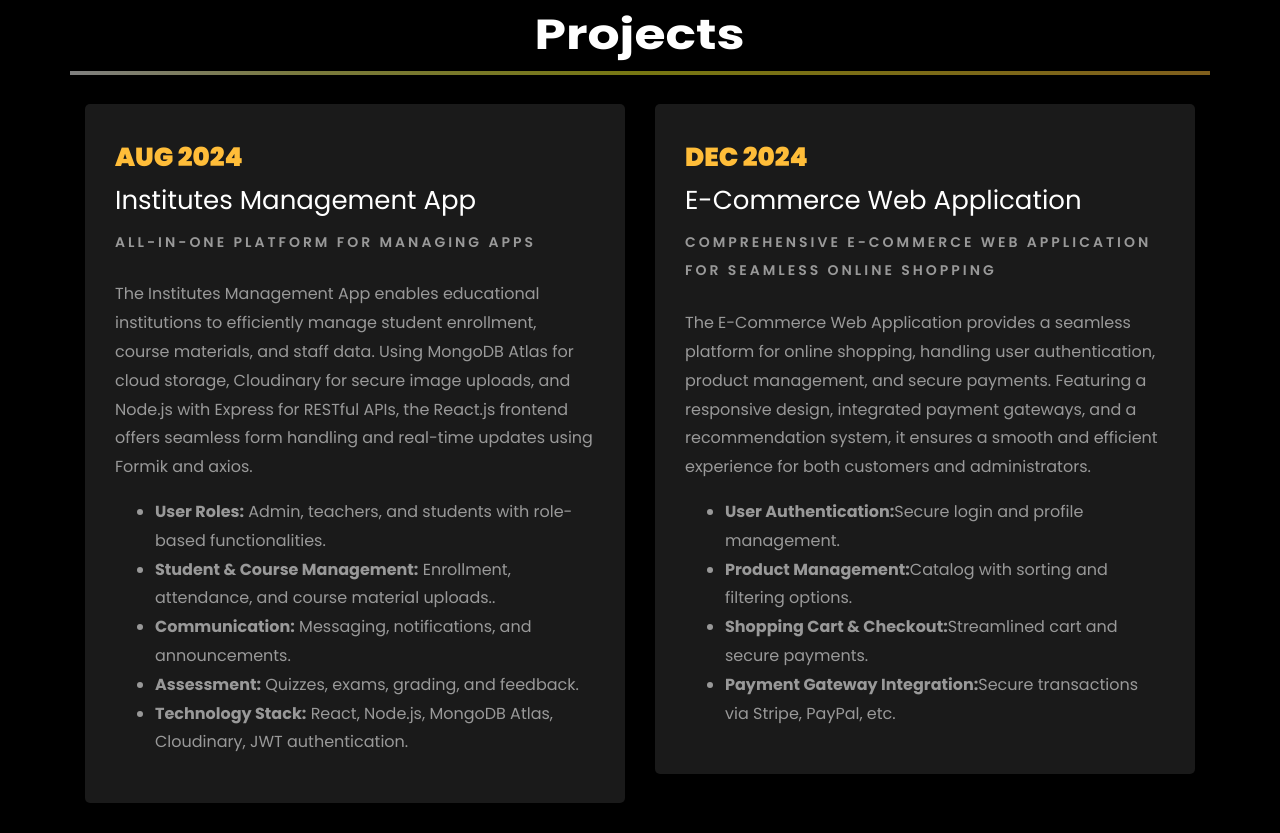
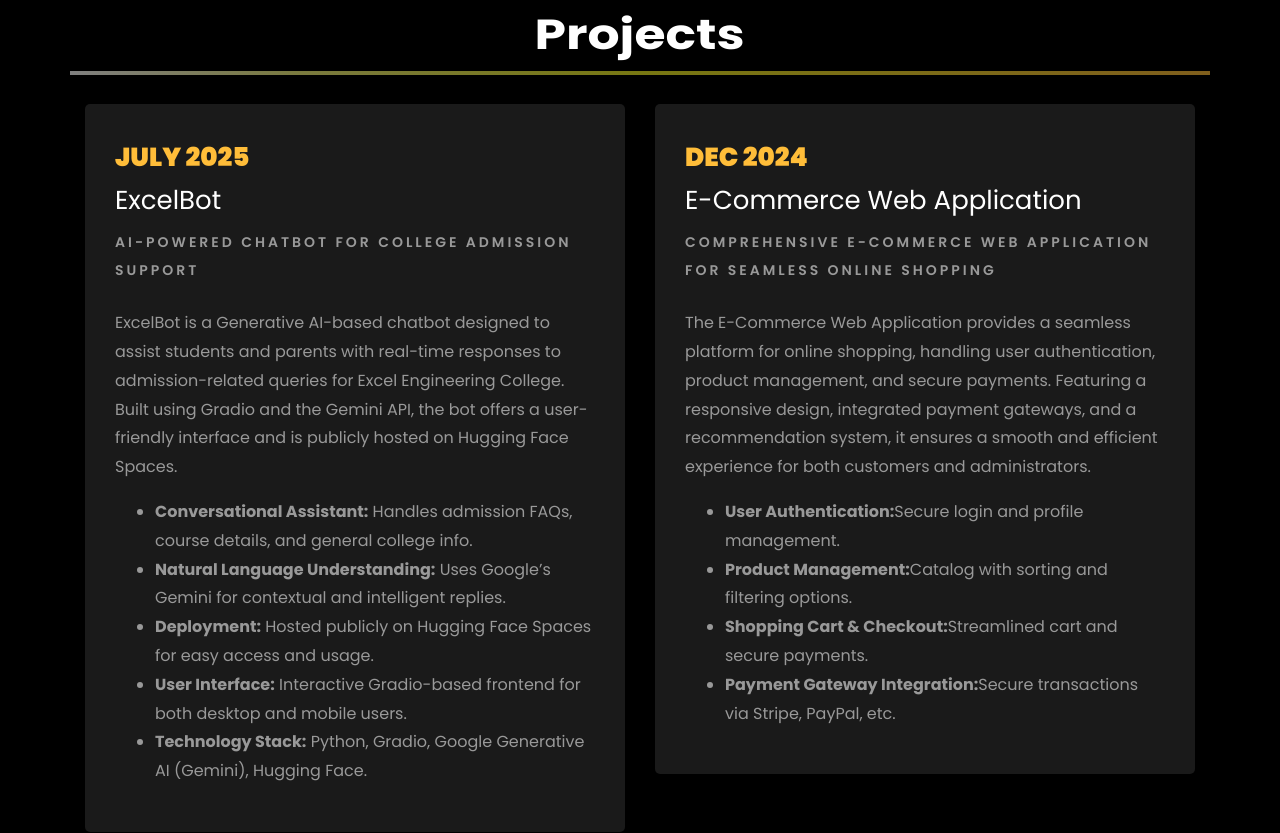
Before and after one commit to Mohitrxl/My_Personal_Portfolio, a plain HTML site: page index.html in a window 1280 px wide. Shown: the part 2684-3517 px from the top of the page. Drawn offline with Linux system fonts and the light colour scheme; files whose address does not match are found by name.

Commit message:
Gen Ai resume updated

```diff
--- a/index.html
+++ b/index.html
@@ -439,26 +439,20 @@ My short-term goal is to secure a role in the IT industry, where I can apply  AI
       <div class="row">
         <div class="col-md-6">
           <div class="resume-wrap ftco-animate">
-            <span class="date">AUG 2024</span>
-            <h2>Institutes Management App
-            </h2>
-            <span class="position">
-              All-in-One Platform for Managing Apps</span>
-            <p class="mt-4">The Institutes Management App enables educational institutions to efficiently manage student
-              enrollment, course materials, and staff data. Using MongoDB Atlas for cloud storage, Cloudinary for secure
-              image uploads, and Node.js with Express for RESTful APIs, the React.js frontend offers seamless form
-              handling and real-time updates using Formik and axios.
-            <ul>
-
-              <li><b>User Roles:</b> Admin, teachers, and students with role-based functionalities.
-              </li>
-              <li><b>Student & Course Management:</b> Enrollment, attendance, and course material uploads..</li>
-              <li> <b>Communication:</b> Messaging, notifications, and announcements.</li>
-              <li><b> Assessment:</b> Quizzes, exams, grading, and feedback.</li>
-              <li><b>Technology Stack:</b> React, Node.js, MongoDB Atlas, Cloudinary, JWT authentication.</li>
-            </ul>
-            </p>
-          </div>
+            <span class="date">JULY 2025</span>
+            <h2>ExcelBot</h2>
+           <span class="position">AI-Powered Chatbot for College Admission Support</span>
+           <p class="mt-4">
+            ExcelBot is a Generative AI-based chatbot designed to assist students and parents with real-time responses to admission-related queries for Excel Engineering College. Built using Gradio and the Gemini API, the bot offers a user-friendly interface and is publicly hosted on Hugging Face Spaces. <br>
+          <ul>
+        <li><b>Conversational Assistant:</b> Handles admission FAQs, course details, and general college info.</li>
+        <li><b>Natural Language Understanding:</b> Uses Google’s Gemini for contextual and intelligent replies.</li>
+        <li><b>Deployment:</b> Hosted publicly on Hugging Face Spaces for easy access and usage.</li>
+        <li><b>User Interface:</b> Interactive Gradio-based frontend for both desktop and mobile users.</li>
+        <li><b>Technology Stack:</b> Python, Gradio, Google Generative AI (Gemini), Hugging Face.</li>
+      </ul>
+      </p>
+      </div>
 
         </div>
 
@@ -481,6 +475,8 @@ My short-term goal is to secure a role in the IT industry, where I can apply  AI
             </ul>
             </p>
           </div>
+
+
           <div class="counter-wrap ftco-animate d-flex mt-md-3">
           </div>
         </div>
@@ -531,9 +527,10 @@ My short-term goal is to secure a role in the IT industry, where I can apply  AI
       </div>
       <br>
       <br>
+
 <div class="row justify-content-center">
   <div class="col-md-12 text-center">
-    <h1 class="big-4" style="margin-left: 60%;"><b>Education</b></h1>
+    <h1 class="big-4" style="position: relative;"><b>Education</b></h1>
     <div class="underline" style="margin: 0 auto;"></div>
   </div>
 </div>
@@ -571,7 +568,7 @@ My short-term goal is to secure a role in the IT industry, where I can apply  AI
         <div class="col-md-6 text-center ftco-animate">
           <p>
             <!-- Here put the out CV -->
-            <a href="Mohit_Resume.pdf" class="btn btn-primary py-4 px-5" target="_blank"
+            <a href="Mohit_sResume (GenAi).pdf" class="btn btn-primary py-4 px-5" target="_blank"
               download="Mohit_Mishra">Download Resume</a>
           </p>
         </div>
@@ -673,7 +670,7 @@ My short-term goal is to secure a role in the IT industry, where I can apply  AI
             <h3 class="mb-4">Download Resume</h3>
             <p>
               <!-- put the prosnol remume link here # -->
-              <a target="_blank" href="Mohit_Resume.pdf">Click Here</a>
+              <a target="_blank" href="Mohit_sResume (GenAi).pdf">Click Here</a>
             </p>
           </div>
         </div>
```
Also changed, not shown: 1 other file.
